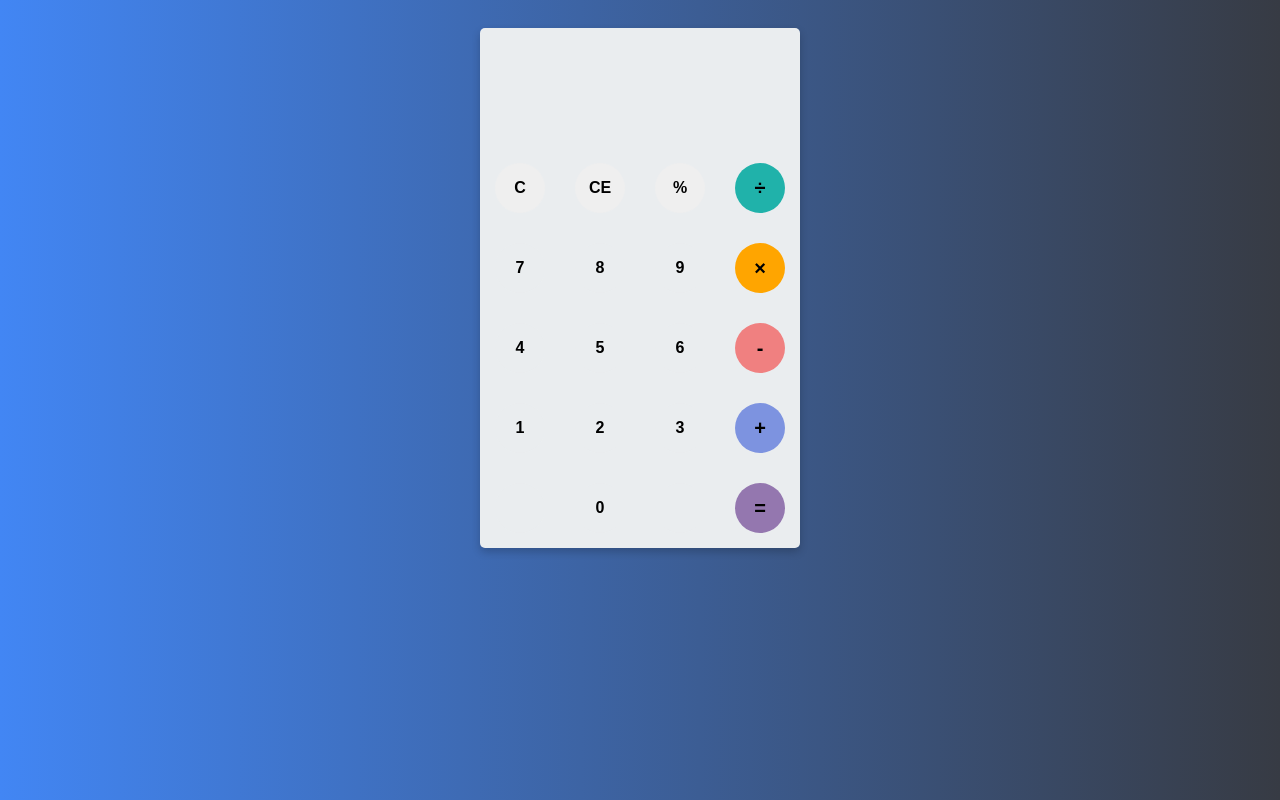
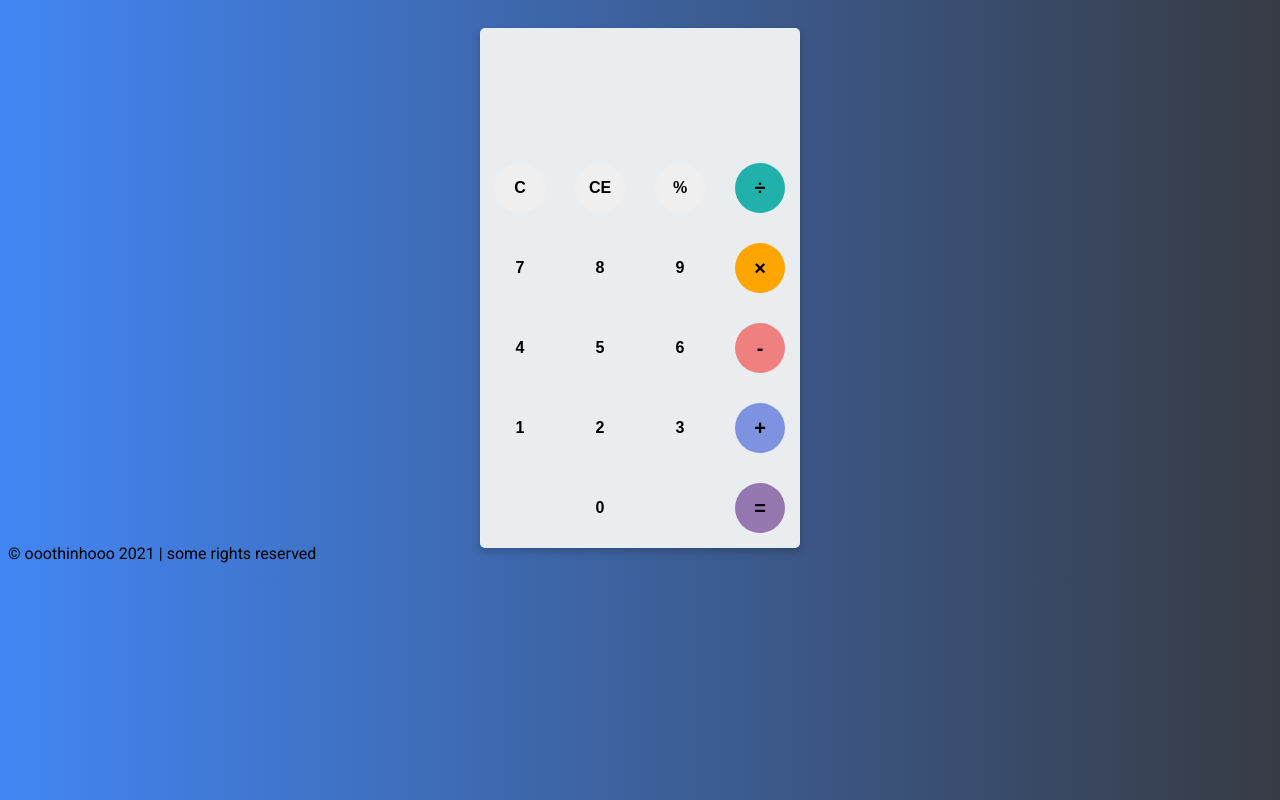
Before and after one commit to ooothinhooo/maytinhbotrongquan, a plain HTML site: page index.html in a window 1280 px wide. Drawn offline with Linux system fonts and the light colour scheme.

Commit message:
Add files via upload

```diff
--- a/index.html
+++ b/index.html
@@ -42,6 +42,9 @@
             <button class="he_thong" id="=">=</button>
         </div>
     </div>
+
+    <p>© ooothinhooo 2021 | some rights reserved</p>
+
     <script src="script.js"></script>
 </body>
 </html>
```
